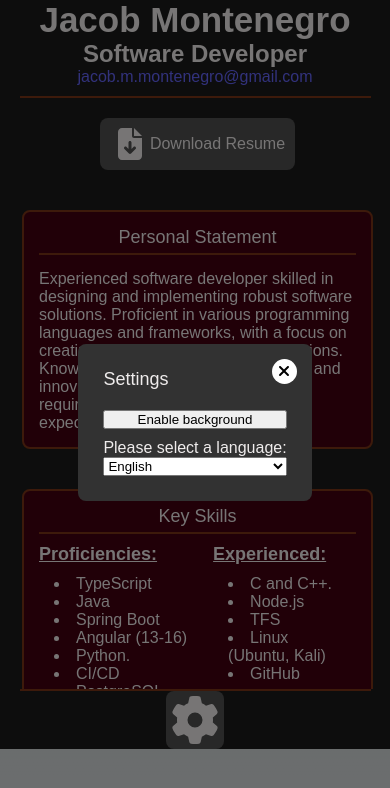
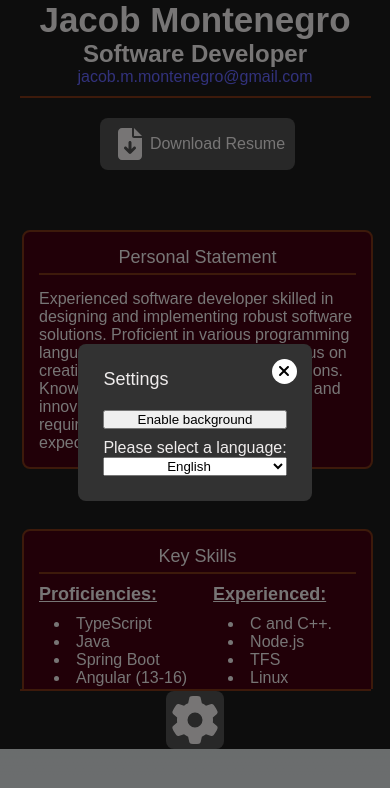
Before and after one commit to jmmontenegro/portfolio-react, a Next.js app: page / in a window 390 px wide. Both pictures are taken after a click on the link 195 px from the left and 719 px from the top of the page. Shown: the top 788 px of the page. Built offline with nearby package versions, Linux system fonts and the light colour scheme.

Commit message:
centering text and mobile decluttering

```diff
--- a/app/components/dropdown/dropdown.module.css
+++ b/app/components/dropdown/dropdown.module.css
@@ -5,4 +5,7 @@
 
 .options {
     width: 100%;
+    display: flex;
+    justify-content: center;
+    text-align: center;
 }
--- a/app/page.module.css
+++ b/app/page.module.css
@@ -97,7 +97,7 @@
 
   .resume {
     padding-right: 15px;
-    grid-gap: 40px;
+    grid-gap: 60px;
   }
 
   .email {
```
